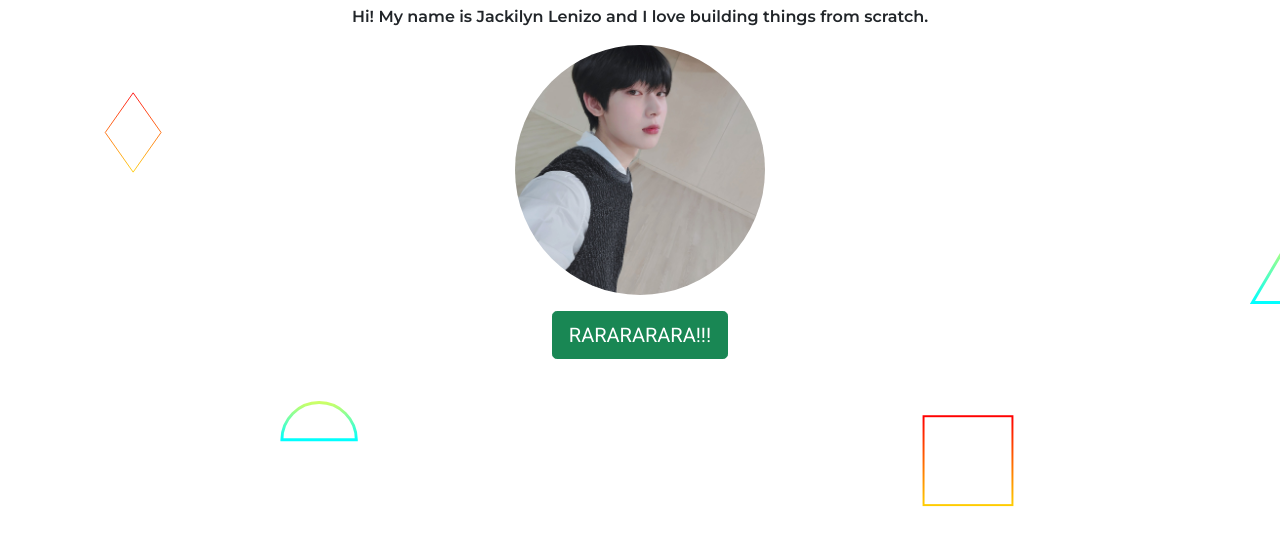
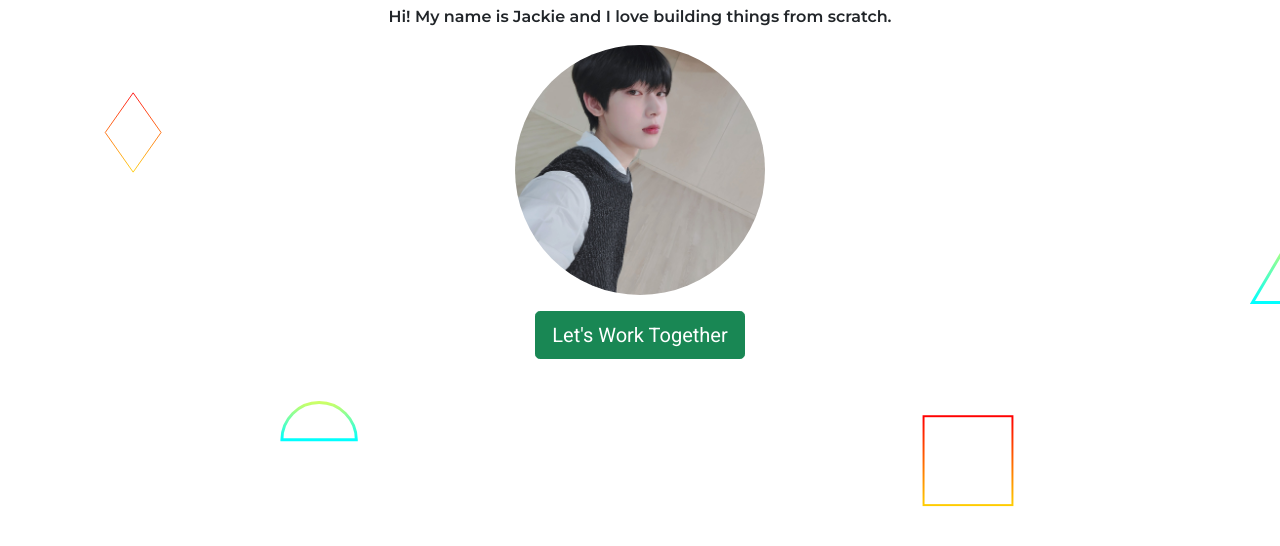
Before and after one commit to Jackilynlenizo/fcb-portfolio, a plain HTML site: page index.html in a window 1280 px wide. Shown: the part 214-760 px from the top of the page. Drawn offline with nearby package versions, Linux system fonts and the light colour scheme.

Commit message:
Update index.html
Finished fcb portfolio

```diff
--- a/index.html
+++ b/index.html
@@ -19,9 +19,9 @@
    <div class="container-fluid">
         <section id="landing" class="text-center mt-5">
             <h1>Full Stack Web Developer</h1>
-            <p>Hi! My name is Jackilyn Lenizo and I love building things from scratch.</p>
+            <p>Hi! My name is Jackie and I love building things from scratch.</p>
             <img src="images/ksn.png" id="profile">
-            <a href="jackilynlenizo09@gmail.com" class="btn btn-success btn-lg mt-3"> RARARARARA!!! </a>
+            <a href="jackilynlenizo09@gmail.com" class="btn btn-success btn-lg mt-3"> Let's Work Together </a>
         </section>
    </div>
 
```
